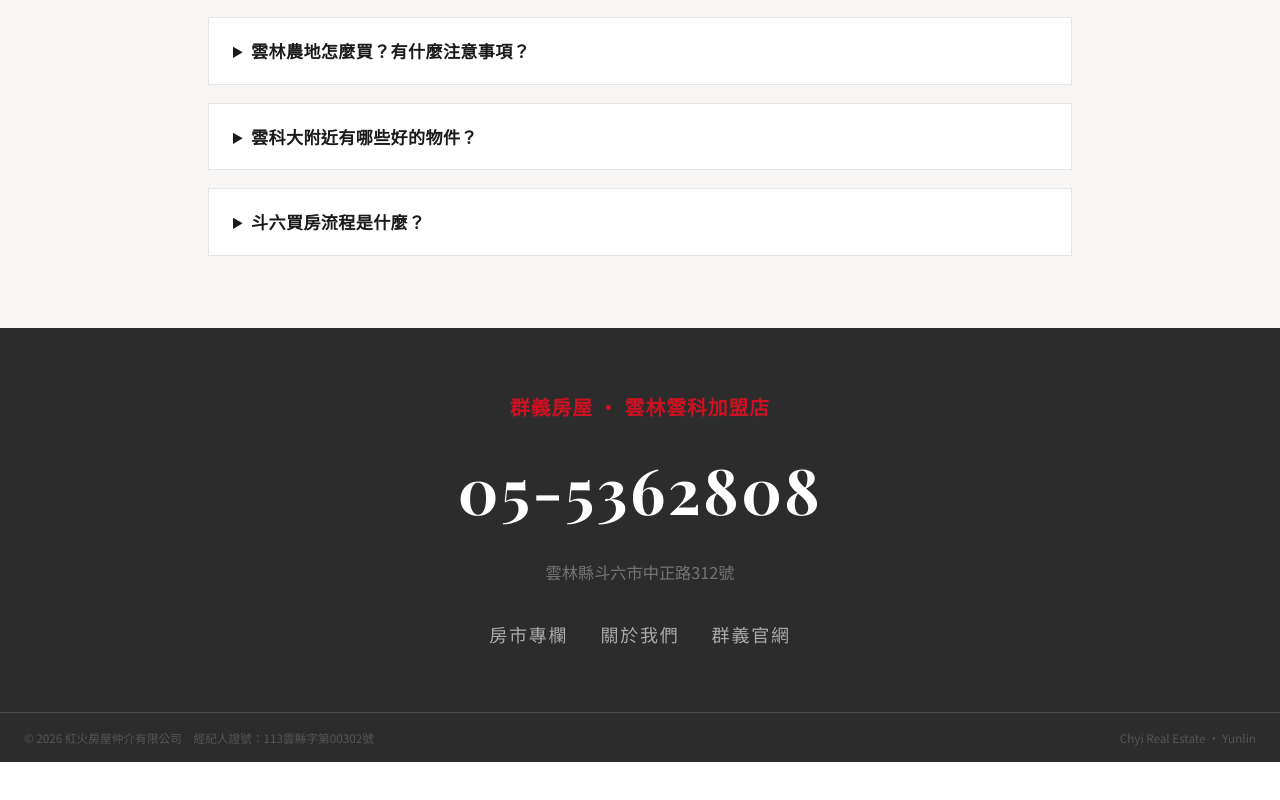
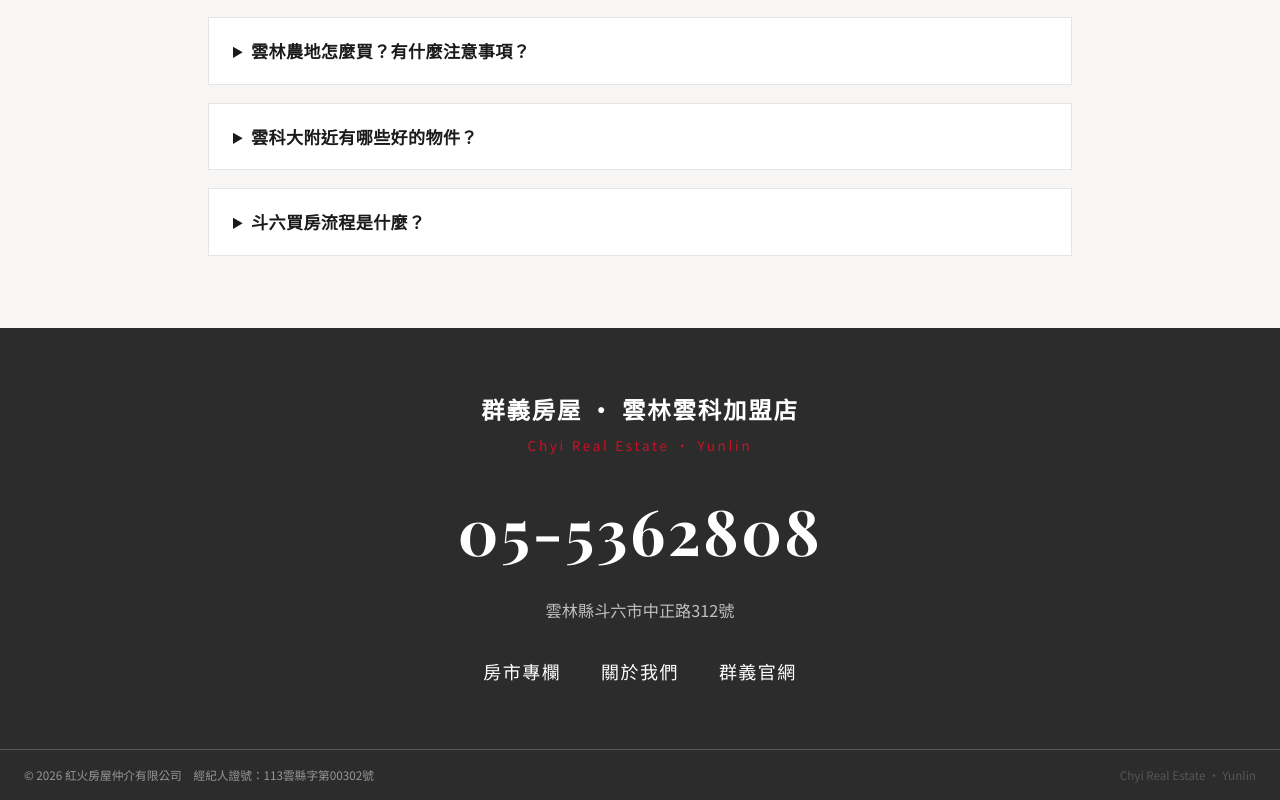
Before and after one commit to yunlinchyi-boop/yunlin-realestate-blog, a Next.js app: page / in a window 1280 px wide. Shown: the part 3340-4140 px from the top of the page. Before the commit the page ends 4102 px from the top, so only its background shows below. Built offline with nearby package versions, Linux system fonts and the light colour scheme; no server answers; a web font is replaced by a local one.

Commit message:
style: 頁尾文字對比提升，品牌名改白色加大，連結全白

```diff
--- a/app/layout.tsx
+++ b/app/layout.tsx
@@ -124,9 +124,10 @@ export default function RootLayout({ children }: { children: React.ReactNode })
 
           {/* 主體 */}
           <div style={{ padding: '64px 24px', textAlign: 'center' }}>
-            <p style={{ color: '#CC1122', fontSize: '1.1rem', letterSpacing: '0.05em', fontWeight: 700, marginBottom: 20 }}>
+            <p style={{ color: '#FFFFFF', fontSize: '1.3rem', letterSpacing: '0.08em', fontWeight: 700, marginBottom: 8 }}>
               群義房屋 · 雲林雲科加盟店
             </p>
+            <p style={{ color: '#CC1122', fontSize: '0.75rem', letterSpacing: '0.2em', marginBottom: 28 }}>Chyi Real Estate · Yunlin</p>
             <a href="tel:055362808" style={{
               display: 'block',
               color: '#FFFFFF',
@@ -135,24 +136,24 @@ export default function RootLayout({ children }: { children: React.ReactNode })
               fontWeight: 700,
               letterSpacing: '0.04em',
               textDecoration: 'none',
-              marginBottom: 24,
+              marginBottom: 20,
             }}>
               05-5362808
             </a>
-            <p style={{ color: 'rgba(255,255,255,0.35)', fontSize: '0.9rem', marginBottom: 36 }}>
+            <p style={{ color: 'rgba(255,255,255,0.7)', fontSize: '0.9rem', marginBottom: 36 }}>
               雲林縣斗六市中正路312號
             </p>
-            <div style={{ display: 'flex', justifyContent: 'center', gap: 32, flexWrap: 'wrap' }}>
-              <Link href="/blog" style={{ color: 'rgba(255,255,255,0.6)', fontSize: '1rem', textDecoration: 'none', letterSpacing: '0.1em' }}>房市專欄</Link>
-              <Link href="/about" style={{ color: 'rgba(255,255,255,0.6)', fontSize: '1rem', textDecoration: 'none', letterSpacing: '0.1em' }}>關於我們</Link>
+            <div style={{ display: 'flex', justifyContent: 'center', gap: 40, flexWrap: 'wrap' }}>
+              <Link href="/blog" style={{ color: '#FFFFFF', fontSize: '1rem', textDecoration: 'none', letterSpacing: '0.08em' }}>房市專欄</Link>
+              <Link href="/about" style={{ color: '#FFFFFF', fontSize: '1rem', textDecoration: 'none', letterSpacing: '0.08em' }}>關於我們</Link>
               <a href="https://www.chyi.com.tw/store/055362808" target="_blank" rel="noopener noreferrer"
-                style={{ color: 'rgba(255,255,255,0.6)', fontSize: '1rem', textDecoration: 'none', letterSpacing: '0.1em' }}>群義官網</a>
+                style={{ color: '#FFFFFF', fontSize: '1rem', textDecoration: 'none', letterSpacing: '0.08em' }}>群義官網</a>
             </div>
           </div>
 
           {/* 底部版權 */}
-          <div style={{ borderTop: '1px solid rgba(255,255,255,0.15)', padding: '16px 24px', display: 'flex', flexWrap: 'wrap', justifyContent: 'space-between', alignItems: 'center', gap: 8 }}>
-            <p style={{ color: 'rgba(255,255,255,0.2)', fontSize: '0.65rem' }}>
+          <div style={{ borderTop: '1px solid rgba(255,255,255,0.2)', padding: '16px 24px', display: 'flex', flexWrap: 'wrap', justifyContent: 'space-between', alignItems: 'center', gap: 8 }}>
+            <p style={{ color: 'rgba(255,255,255,0.5)', fontSize: '0.65rem' }}>
               © {new Date().getFullYear()} 紅火房屋仲介有限公司　經紀人證號：113雲縣字第00302號
             </p>
             <p style={{ color: 'rgba(255,255,255,0.2)', fontSize: '0.65rem' }}>
```
